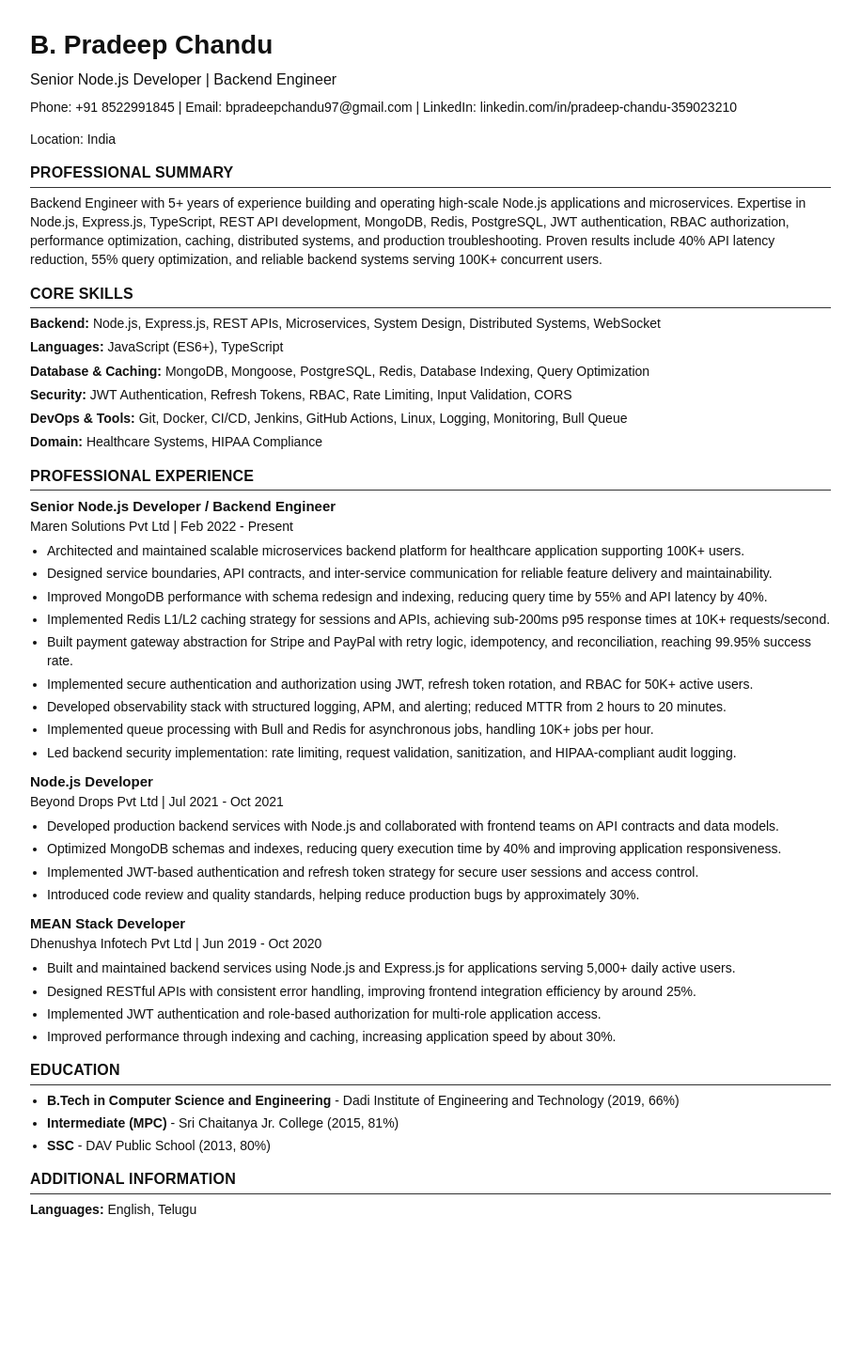
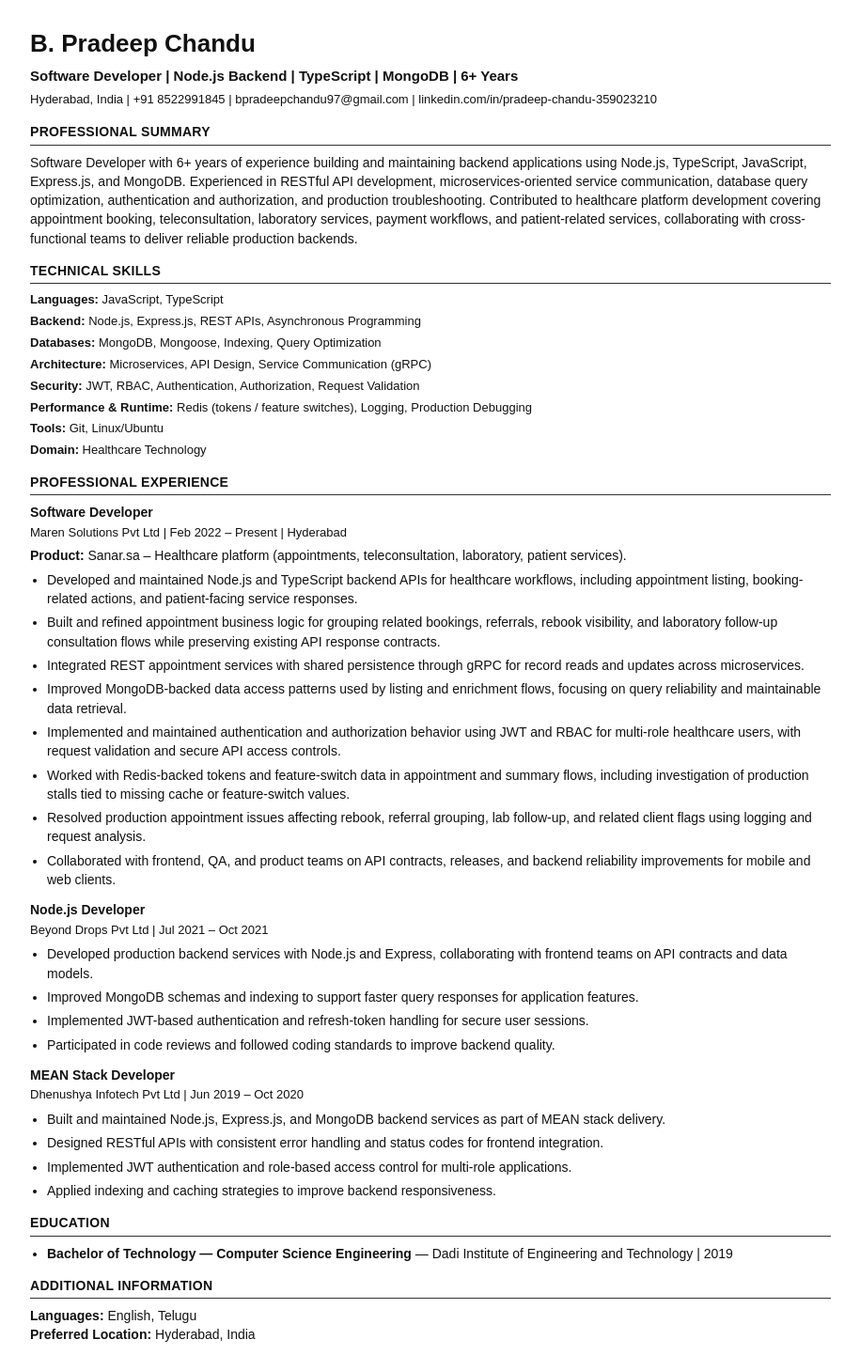
Before and after one commit to Pradeep-chandu/resume, a plain HTML site: page resume-ats.html in a window 1280 px wide. Shown: the whole page at 94% size, without its empty margins (182-1097 px from the left). Before the commit the page ends 1325 px from the top, so only its background shows below. Drawn offline with Linux system fonts and the light colour scheme.

Commit message:
Update resume details and enhance HTML structure for clarity and SEO. Changed title and description for better alignment with current role, improved contact information, and refined skills section. Removed outdated content and added new location information.

```diff
--- a/resume-ats.html
+++ b/resume-ats.html
@@ -3,54 +3,52 @@
 <head>
   <meta charset="UTF-8">
   <meta name="viewport" content="width=device-width, initial-scale=1.0">
-  <meta name="description" content="B. Pradeep Chandu - Senior Node.js Developer resume optimized for ATS. Skills: Node.js, Express.js, TypeScript, MongoDB, Redis, Microservices, REST APIs, JWT, RBAC, Docker, CI/CD.">
+  <meta name="description" content="B. Pradeep Chandu - Software Developer / Senior Node.js Backend Engineer | 6+ years | Node.js, TypeScript, Express.js, MongoDB | Hyderabad">
   <meta name="author" content="B. Pradeep Chandu">
-  <title>B. Pradeep Chandu - Senior Node.js Developer - ATS Resume</title>
+  <title>B. Pradeep Chandu - Software Developer | Node.js Backend Resume</title>
   <style>
-    :root { color-scheme: light; }
     * { box-sizing: border-box; }
     body {
       margin: 0;
       font-family: Arial, Helvetica, sans-serif;
-      line-height: 1.45;
       color: #111;
       background: #fff;
       font-size: 14px;
+      line-height: 1.45;
     }
     .page {
       max-width: 900px;
       margin: 0 auto;
       padding: 28px 24px;
     }
-    h1, h2, h3 { margin: 0; }
-    h1 { font-size: 28px; margin-bottom: 4px; }
-    .headline { font-size: 16px; margin-bottom: 8px; }
-    .contact { margin-bottom: 14px; }
+    h1, h2, p { margin: 0; }
+    h1 { font-size: 26px; margin-bottom: 4px; }
+    .headline { font-size: 15px; font-weight: 700; margin-bottom: 6px; }
+    .contact { margin-bottom: 12px; font-size: 13px; }
     .contact a { color: #111; text-decoration: none; }
     .section { margin-top: 14px; }
     .section h2 {
-      font-size: 16px;
-      margin-bottom: 6px;
+      font-size: 14px;
+      text-transform: uppercase;
+      letter-spacing: 0.3px;
       border-bottom: 1px solid #333;
       padding-bottom: 3px;
-      text-transform: uppercase;
-      letter-spacing: 0.2px;
+      margin-bottom: 8px;
     }
-    p { margin: 0; }
     ul { margin: 6px 0 0 18px; padding: 0; }
-    li { margin: 0 0 4px; }
-    .job { margin-bottom: 10px; }
-    .job-header { margin-bottom: 4px; }
-    .job-title { font-size: 15px; font-weight: 700; }
-    .job-meta { font-size: 14px; }
-    .muted { color: #333; }
-    .skills-line { margin-bottom: 5px; }
+    li { margin: 0 0 5px; }
+    .job { margin-bottom: 12px; }
+    .job-title { font-size: 14px; font-weight: 700; }
+    .job-meta { font-size: 13px; margin-top: 2px; margin-bottom: 4px; }
+    .skills-line { margin-bottom: 4px; font-size: 13px; }
     .label { font-weight: 700; }
     @media print {
-      @page { size: A4; margin: 0.6in; }
+      @page { size: A4; margin: 0.55in; }
       body { font-size: 11pt; }
       .page { max-width: 100%; padding: 0; }
-      a[href^="http"]::after { content: " (" attr(href) ")"; font-size: 0.9em; }
+      .job { break-inside: avoid; page-break-inside: avoid; }
+      /* Keep full LinkedIn URL visible for ATS/PDF without oversized after-text wrapping */
+      a[href^="http"]::after { content: none; }
     }
   </style>
 </head>
@@ -58,78 +56,72 @@
   <main class="page">
     <header>
       <h1>B. Pradeep Chandu</h1>
-      <p class="headline">Senior Node.js Developer | Backend Engineer</p>
+      <p class="headline">Software Developer | Node.js Backend | TypeScript | MongoDB | 6+ Years</p>
       <p class="contact">
-        Phone: <a href="tel:+918522991845">+91 8522991845</a> |
-        Email: <a href="mailto:bpradeepchandu97@gmail.com">bpradeepchandu97@gmail.com</a> |
-        LinkedIn: <a href="https://www.linkedin.com/in/pradeep-chandu-359023210/">linkedin.com/in/pradeep-chandu-359023210</a>
-      </p>
-      <p>
-        Location: India
+        Hyderabad, India |
+        <a href="tel:+918522991845">+91 8522991845</a> |
+        <a href="mailto:bpradeepchandu97@gmail.com">bpradeepchandu97@gmail.com</a> |
+        <a href="https://www.linkedin.com/in/pradeep-chandu-359023210/">linkedin.com/in/pradeep-chandu-359023210</a>
       </p>
     </header>
 
     <section class="section">
       <h2>Professional Summary</h2>
       <p>
-        Backend Engineer with 5+ years of experience building and operating high-scale Node.js applications and microservices. Expertise in Node.js, Express.js, TypeScript, REST API development, MongoDB, Redis, PostgreSQL, JWT authentication, RBAC authorization, performance optimization, caching, distributed systems, and production troubleshooting. Proven results include 40% API latency reduction, 55% query optimization, and reliable backend systems serving 100K+ concurrent users.
+        Software Developer with 6+ years of experience building and maintaining backend applications using Node.js, TypeScript, JavaScript, Express.js, and MongoDB. Experienced in RESTful API development, microservices-oriented service communication, database query optimization, authentication and authorization, and production troubleshooting. Contributed to healthcare platform development covering appointment booking, teleconsultation, laboratory services, payment workflows, and patient-related services, collaborating with cross-functional teams to deliver reliable production backends.
       </p>
     </section>
 
     <section class="section">
-      <h2>Core Skills</h2>
-      <p class="skills-line"><span class="label">Backend:</span> Node.js, Express.js, REST APIs, Microservices, System Design, Distributed Systems, WebSocket</p>
-      <p class="skills-line"><span class="label">Languages:</span> JavaScript (ES6+), TypeScript</p>
-      <p class="skills-line"><span class="label">Database & Caching:</span> MongoDB, Mongoose, PostgreSQL, Redis, Database Indexing, Query Optimization</p>
-      <p class="skills-line"><span class="label">Security:</span> JWT Authentication, Refresh Tokens, RBAC, Rate Limiting, Input Validation, CORS</p>
-      <p class="skills-line"><span class="label">DevOps & Tools:</span> Git, Docker, CI/CD, Jenkins, GitHub Actions, Linux, Logging, Monitoring, Bull Queue</p>
-      <p class="skills-line"><span class="label">Domain:</span> Healthcare Systems, HIPAA Compliance</p>
+      <h2>Technical Skills</h2>
+      <p class="skills-line"><span class="label">Languages:</span> JavaScript, TypeScript</p>
+      <p class="skills-line"><span class="label">Backend:</span> Node.js, Express.js, REST APIs, Asynchronous Programming</p>
+      <p class="skills-line"><span class="label">Databases:</span> MongoDB, Mongoose, Indexing, Query Optimization</p>
+      <p class="skills-line"><span class="label">Architecture:</span> Microservices, API Design, Service Communication (gRPC)</p>
+      <p class="skills-line"><span class="label">Security:</span> JWT, RBAC, Authentication, Authorization, Request Validation</p>
+      <p class="skills-line"><span class="label">Performance &amp; Runtime:</span> Redis (tokens / feature switches), Logging, Production Debugging</p>
+      <p class="skills-line"><span class="label">Tools:</span> Git, Linux/Ubuntu</p>
+      <p class="skills-line"><span class="label">Domain:</span> Healthcare Technology</p>
     </section>
 
     <section class="section">
       <h2>Professional Experience</h2>
 
       <article class="job">
-        <div class="job-header">
-          <p class="job-title">Senior Node.js Developer / Backend Engineer</p>
-          <p class="job-meta">Maren Solutions Pvt Ltd | Feb 2022 - Present</p>
-        </div>
+        <p class="job-title">Software Developer</p>
+        <p class="job-meta">Maren Solutions Pvt Ltd | Feb 2022 – Present | Hyderabad</p>
+        <p><span class="label">Product:</span> Sanar.sa – Healthcare platform (appointments, teleconsultation, laboratory, patient services).</p>
         <ul>
-          <li>Architected and maintained scalable microservices backend platform for healthcare application supporting 100K+ users.</li>
-          <li>Designed service boundaries, API contracts, and inter-service communication for reliable feature delivery and maintainability.</li>
-          <li>Improved MongoDB performance with schema redesign and indexing, reducing query time by 55% and API latency by 40%.</li>
-          <li>Implemented Redis L1/L2 caching strategy for sessions and APIs, achieving sub-200ms p95 response times at 10K+ requests/second.</li>
-          <li>Built payment gateway abstraction for Stripe and PayPal with retry logic, idempotency, and reconciliation, reaching 99.95% success rate.</li>
-          <li>Implemented secure authentication and authorization using JWT, refresh token rotation, and RBAC for 50K+ active users.</li>
-          <li>Developed observability stack with structured logging, APM, and alerting; reduced MTTR from 2 hours to 20 minutes.</li>
-          <li>Implemented queue processing with Bull and Redis for asynchronous jobs, handling 10K+ jobs per hour.</li>
-          <li>Led backend security implementation: rate limiting, request validation, sanitization, and HIPAA-compliant audit logging.</li>
+          <li>Developed and maintained Node.js and TypeScript backend APIs for healthcare workflows, including appointment listing, booking-related actions, and patient-facing service responses.</li>
+          <li>Built and refined appointment business logic for grouping related bookings, referrals, rebook visibility, and laboratory follow-up consultation flows while preserving existing API response contracts.</li>
+          <li>Integrated REST appointment services with shared persistence through gRPC for record reads and updates across microservices.</li>
+          <li>Improved MongoDB-backed data access patterns used by listing and enrichment flows, focusing on query reliability and maintainable data retrieval.</li>
+          <li>Implemented and maintained authentication and authorization behavior using JWT and RBAC for multi-role healthcare users, with request validation and secure API access controls.</li>
+          <li>Worked with Redis-backed tokens and feature-switch data in appointment and summary flows, including investigation of production stalls tied to missing cache or feature-switch values.</li>
+          <li>Resolved production appointment issues affecting rebook, referral grouping, lab follow-up, and related client flags using logging and request analysis.</li>
+          <li>Collaborated with frontend, QA, and product teams on API contracts, releases, and backend reliability improvements for mobile and web clients.</li>
         </ul>
       </article>
 
       <article class="job">
-        <div class="job-header">
-          <p class="job-title">Node.js Developer</p>
-          <p class="job-meta">Beyond Drops Pvt Ltd | Jul 2021 - Oct 2021</p>
-        </div>
+        <p class="job-title">Node.js Developer</p>
+        <p class="job-meta">Beyond Drops Pvt Ltd | Jul 2021 – Oct 2021</p>
         <ul>
-          <li>Developed production backend services with Node.js and collaborated with frontend teams on API contracts and data models.</li>
-          <li>Optimized MongoDB schemas and indexes, reducing query execution time by 40% and improving application responsiveness.</li>
-          <li>Implemented JWT-based authentication and refresh token strategy for secure user sessions and access control.</li>
-          <li>Introduced code review and quality standards, helping reduce production bugs by approximately 30%.</li>
+          <li>Developed production backend services with Node.js and Express, collaborating with frontend teams on API contracts and data models.</li>
+          <li>Improved MongoDB schemas and indexing to support faster query responses for application features.</li>
+          <li>Implemented JWT-based authentication and refresh-token handling for secure user sessions.</li>
+          <li>Participated in code reviews and followed coding standards to improve backend quality.</li>
         </ul>
       </article>
 
       <article class="job">
-        <div class="job-header">
-          <p class="job-title">MEAN Stack Developer</p>
-          <p class="job-meta">Dhenushya Infotech Pvt Ltd | Jun 2019 - Oct 2020</p>
-        </div>
+        <p class="job-title">MEAN Stack Developer</p>
+        <p class="job-meta">Dhenushya Infotech Pvt Ltd | Jun 2019 – Oct 2020</p>
         <ul>
-          <li>Built and maintained backend services using Node.js and Express.js for applications serving 5,000+ daily active users.</li>
-          <li>Designed RESTful APIs with consistent error handling, improving frontend integration efficiency by around 25%.</li>
-          <li>Implemented JWT authentication and role-based authorization for multi-role application access.</li>
-          <li>Improved performance through indexing and caching, increasing application speed by about 30%.</li>
+          <li>Built and maintained Node.js, Express.js, and MongoDB backend services as part of MEAN stack delivery.</li>
+          <li>Designed RESTful APIs with consistent error handling and status codes for frontend integration.</li>
+          <li>Implemented JWT authentication and role-based access control for multi-role applications.</li>
+          <li>Applied indexing and caching strategies to improve backend responsiveness.</li>
         </ul>
       </article>
     </section>
@@ -137,15 +129,14 @@
     <section class="section">
       <h2>Education</h2>
       <ul>
-        <li><span class="label">B.Tech in Computer Science and Engineering</span> - Dadi Institute of Engineering and Technology (2019, 66%)</li>
-        <li><span class="label">Intermediate (MPC)</span> - Sri Chaitanya Jr. College (2015, 81%)</li>
-        <li><span class="label">SSC</span> - DAV Public School (2013, 80%)</li>
+        <li><span class="label">Bachelor of Technology — Computer Science Engineering</span> — Dadi Institute of Engineering and Technology | 2019</li>
       </ul>
     </section>
 
     <section class="section">
       <h2>Additional Information</h2>
       <p><span class="label">Languages:</span> English, Telugu</p>
+      <p><span class="label">Preferred Location:</span> Hyderabad, India</p>
     </section>
   </main>
 </body>
```
Also changed, not shown: index.html (+78 -90 lines), resume-ats-draft.html (added, +14 -0 lines), script.js (+4 -20 lines), style.css (+12 -1 lines).
